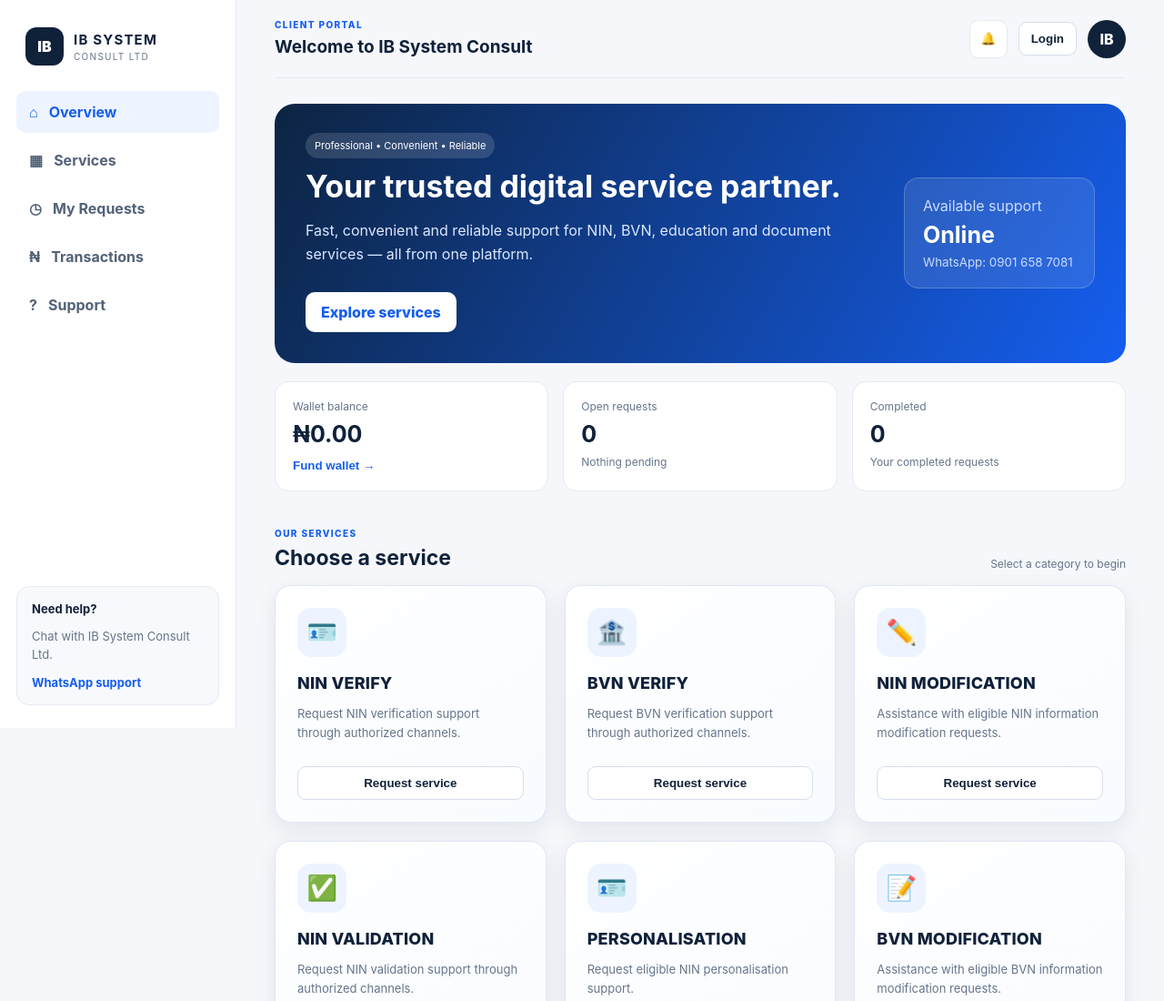
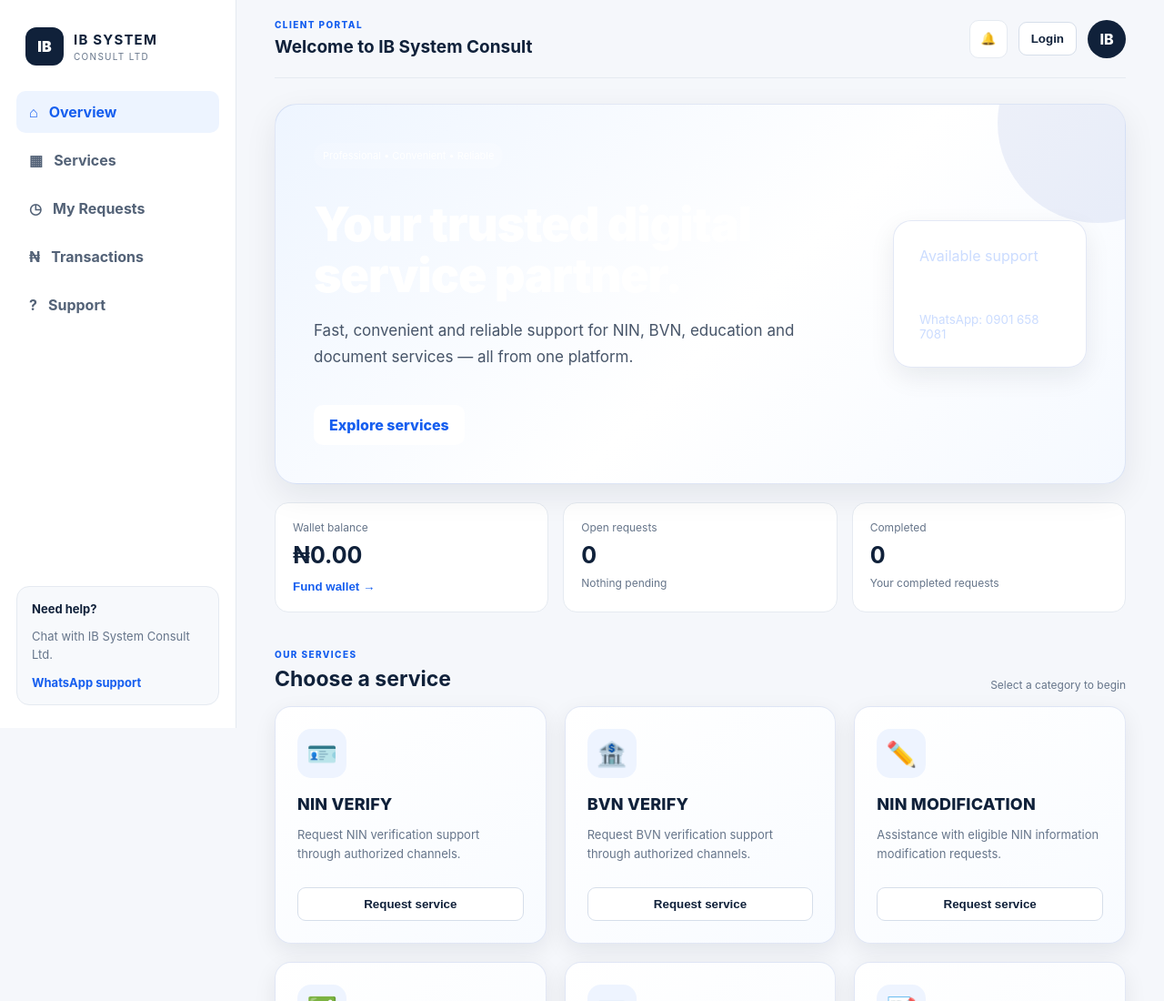
Before and after one commit to IbsystemconsultLtd/-ib-system-consult-platform, a website: page index.html in a window 1280 px wide. Shown: the top 1100 px of the page at 91% size. Drawn offline with Linux system fonts and the light colour scheme.

Commit message:
Add styles for premium hero section
Added styles for the premium hero section including layout, typography, and button styles.

```diff
--- a/styles.css
+++ b/styles.css
@@ -67,3 +67,69 @@ nav{display:grid;gap:7px}.nav-link{padding:13px 14px;border-radius:10px;color:#5
 .service-card .outline-btn:hover {
   transform: translateY(-1px);
 }
+/* PREMIUM HERO SECTION */
+
+.hero {
+  position: relative;
+  overflow: hidden;
+  border-radius: 24px;
+  padding: 42px;
+  background: linear-gradient(135deg, #eef5ff 0%, #ffffff 55%, #f5f9ff 100%);
+  border: 1px solid rgba(30, 64, 175, 0.12);
+  box-shadow: 0 12px 35px rgba(15, 23, 42, 0.08);
+}
+
+.hero::before {
+  content: "";
+  position: absolute;
+  width: 220px;
+  height: 220px;
+  right: -80px;
+  top: -90px;
+  border-radius: 50%;
+  background: rgba(30, 64, 175, 0.08);
+}
+
+.hero h2 {
+  position: relative;
+  max-width: 650px;
+  font-size: clamp(32px, 5vw, 52px);
+  line-height: 1.08;
+  margin-bottom: 18px;
+  font-weight: 900;
+  letter-spacing: -1px;
+}
+
+.hero p {
+  position: relative;
+  max-width: 650px;
+  font-size: 17px;
+  line-height: 1.7;
+  color: #475569;
+  margin-bottom: 26px;
+}
+
+.hero .badge {
+  position: relative;
+  display: inline-block;
+  margin-bottom: 16px;
+}
+
+.hero .primary-btn {
+  position: relative;
+}
+
+.hero-card {
+  position: relative;
+  border-radius: 20px;
+  padding: 28px;
+  background: rgba(255, 255, 255, 0.9);
+  border: 1px solid rgba(30, 64, 175, 0.12);
+  box-shadow: 0 10px 28px rgba(15, 23, 42, 0.08);
+}
+
+.hero-card strong {
+  display: block;
+  font-size: 30px;
+  margin: 8px 0;
+}
```
